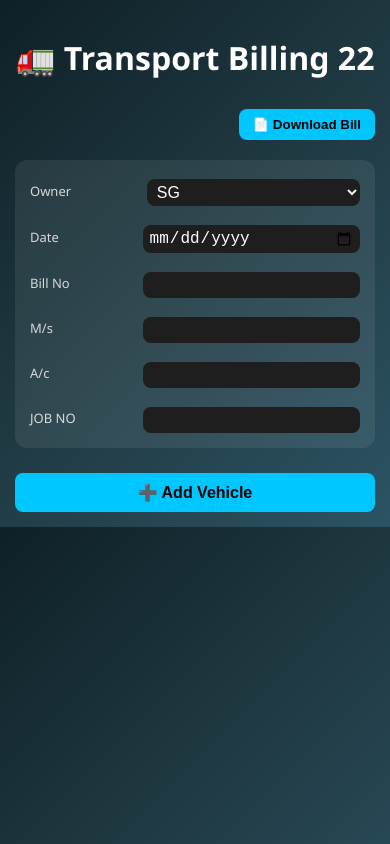
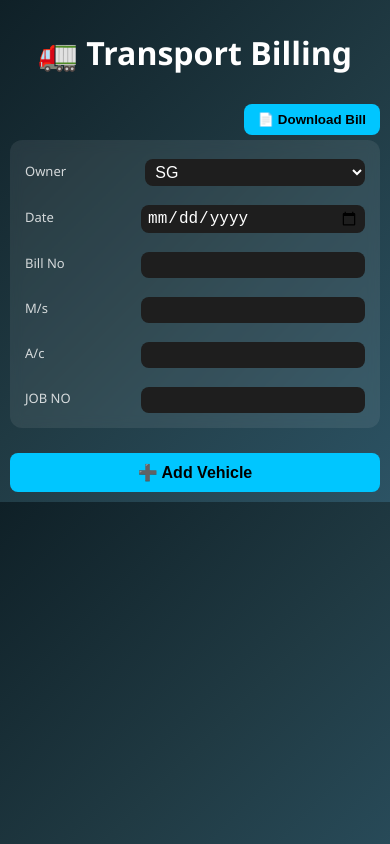
Before and after one commit to sid3798/transport, a React (Vite) app: page / in a window 390 px wide. Built offline with nearby package versions, Linux system fonts and the light colour scheme.

Commit message:
proper URL

```diff
--- a/src/App.css
+++ b/src/App.css
@@ -229,7 +229,7 @@ select {
 @media (max-width: 768px) {
 
   .container {
-    padding: 15px;
+    padding: 10px;
   }
 
   .field {
--- a/src/pages/Transport.jsx
+++ b/src/pages/Transport.jsx
@@ -213,11 +213,11 @@ const handleDownloadPDF = async () => {
 
   return (
     <div className="container">
-      <h1>🚛 Transport Billing 22</h1>
+      <h1>🚛 Transport Billing </h1>
 
 
 
-<div style={{ textAlign: "right", marginBottom: "20px", display: "flex", gap: "10px", justifyContent: "flex-end" }}>
+<div style={{ textAlign: "right", marginBottom: "5px", display: "flex", gap: "10px", justifyContent: "flex-end" }}>
 
   <button className="print-btn" onClick={handleDownloadPDF}>
     📄 Download Bill
```
